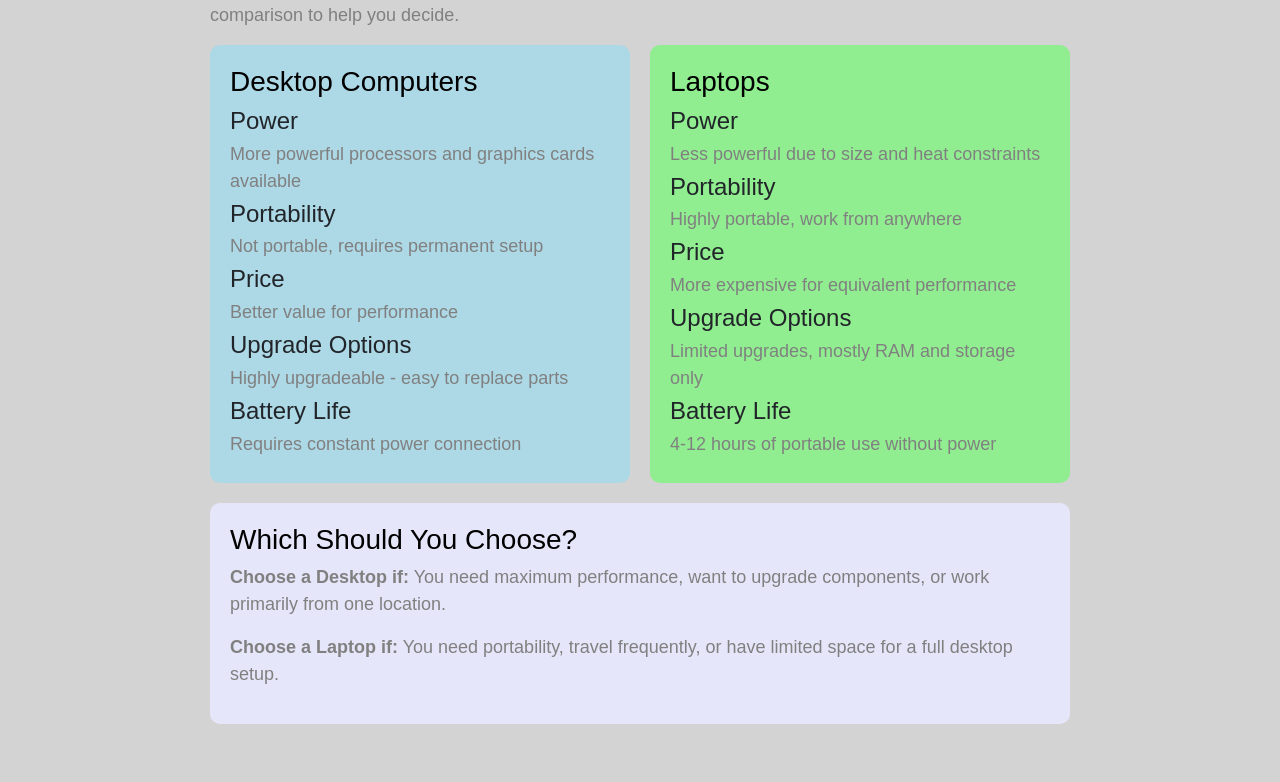
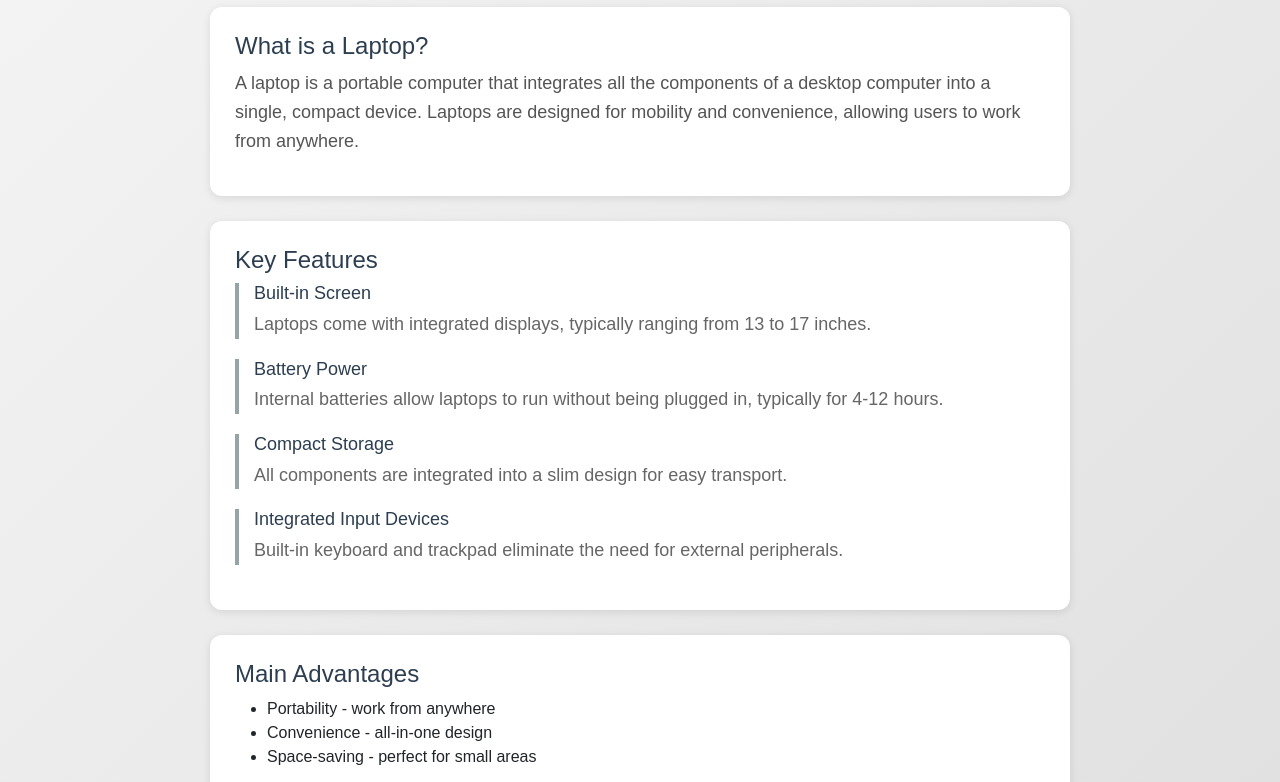
Before and after one commit to 2526-2ihif-wmc/wintertermprojectwebsite-Matias-Timotei-Taut, a plain HTML site: page comparison.html in a window 1280 px wide. Shown: the part 204-986 px from the top of the page. Drawn offline with nearby package versions, Linux system fonts and the light colour scheme.

Commit message:
Changes1
Changes1

```diff
--- a/comparison.html
+++ b/comparison.html
@@ -1,7 +1,7 @@
 <!DOCTYPE html>
 <html>
 <head>
-    <title>Comparison Website</title>
+    <title>Laptops Website</title>
 
     <!-- Bootstrap for dropdown menu -->
     <link href="https://cdnjs.cloudflare.com/ajax/libs/bootstrap/5.3.2/css/bootstrap.min.css" rel="stylesheet">
@@ -11,11 +11,11 @@
 <body>
     <!-- Top navigation -->
     <div class="header">
-        <h1>Tech Guide</h1>
+        <h1 class="fade-in">Tech Guide</h1>
 
         <!-- Bootstrap dropdown button -->
-        <div class="dropdown">
-            <button class="btn btn-light dropdown-toggle" type="button" data-bs-toggle="dropdown">
+        <div class="dropdown fade-in">
+            <button class="btn btn-dark dropdown-toggle" type="button" data-bs-toggle="dropdown">
                 Menu
             </button>
             <ul class="dropdown-menu">
@@ -30,74 +30,44 @@
 
     <!-- Main content -->
     <div class="content">
-        <h2>PCs vs Laptops</h2>
+        <h2 class="slide-in">Laptops</h2>
 
-        <p>Choosing between a desktop computer and a laptop depends on your specific needs. Here's a detailed comparison to help you decide.</p>
+        <div class="box fade-up">
+            <h3>What is a Laptop?</h3>
+            <p>A laptop is a portable computer that integrates all the components of a desktop computer into a single, compact device. Laptops are designed for mobility and convenience, allowing users to work from anywhere.</p>
+        </div>
 
-        <div class="compare">
-            <div class="box blue">
-                <h3>Desktop Computers</h3>
+        <div class="box fade-up">
+            <h3>Key Features</h3>
 
             <div class="item">
-                    <h4>Power</h4>
-                    <p>More powerful processors and graphics cards available</p>
+                <h4>Built-in Screen</h4>
+                <p>Laptops come with integrated displays, typically ranging from 13 to 17 inches.</p>
             </div>
 
             <div class="item">
-                    <h4>Portability</h4>
-                    <p>Not portable, requires permanent setup</p>
+                <h4>Battery Power</h4>
+                <p>Internal batteries allow laptops to run without being plugged in, typically for 4-12 hours.</p>
             </div>
 
             <div class="item">
-                    <h4>Price</h4>
-                    <p>Better value for performance</p>
+                <h4>Compact Storage</h4>
+                <p>All components are integrated into a slim design for easy transport.</p>
             </div>
 
             <div class="item">
-                    <h4>Upgrade Options</h4>
-                    <p>Highly upgradeable - easy to replace parts</p>
-                </div>
-
-                <div class="item">
-                    <h4>Battery Life</h4>
-                    <p>Requires constant power connection</p>
+                <h4>Integrated Input Devices</h4>
+                <p>Built-in keyboard and trackpad eliminate the need for external peripherals.</p>
             </div>
         </div>
 
-            <div class="box green">
-                <h3>Laptops</h3>
-
-                <div class="item">
-                    <h4>Power</h4>
-                    <p>Less powerful due to size and heat constraints</p>
-                </div>
-
-                <div class="item">
-                    <h4>Portability</h4>
-                    <p>Highly portable, work from anywhere</p>
-                </div>
-
-                <div class="item">
-                    <h4>Price</h4>
-                    <p>More expensive for equivalent performance</p>
-                </div>
-
-                <div class="item">
-                    <h4>Upgrade Options</h4>
-                    <p>Limited upgrades, mostly RAM and storage only</p>
-                </div>
-
-                <div class="item">
-                    <h4>Battery Life</h4>
-                    <p>4-12 hours of portable use without power</p>
-                </div>
-            </div>
-        </div>
-
-        <div class="box purple">
-            <h3>Which Should You Choose?</h3>
-            <p><strong>Choose a Desktop if:</strong> You need maximum performance, want to upgrade components, or work primarily from one location.</p>
-            <p><strong>Choose a Laptop if:</strong> You need portability, travel frequently, or have limited space for a full desktop setup.</p>
+        <div class="box highlight fade-up">
+            <h3>Main Advantages</h3>
+            <ul>
+                <li>Portability - work from anywhere</li>
+                <li>Convenience - all-in-one design</li>
+                <li>Space-saving - perfect for small areas</li>
+            </ul>
         </div>
     </div>
 
--- a/style.css
+++ b/style.css
@@ -1,97 +1,88 @@
+/* Gray and White Theme with Smooth Animations */
+
 body {
-    font-family: Arial;
+    font-family: Arial, sans-serif;
     margin: 0;
-    background-color: lightgray;
+    background: linear-gradient(135deg, #f5f5f5 0%, #e0e0e0 100%);
+    min-height: 100vh;
 }
 
 /* Header */
 .header {
-    background-color: blue;
+    background: linear-gradient(135deg, #2c3e50 0%, #34495e 100%);
     color: white;
     padding: 20px;
     display: flex;
     justify-content: space-between;
     align-items: center;
+    box-shadow: 0 4px 6px rgba(0, 0, 0, 0.1);
 }
 
 .header h1 {
     margin: 0;
+    font-size: 28px;
 }
 
 /* Content */
 .content {
     max-width: 900px;
-    margin: 20px auto;
+    margin: 40px auto;
     padding: 20px;
 }
 
 .content h2 {
-    color: darkblue;
+    color: #2c3e50;
     font-size: 36px;
+    margin-bottom: 30px;
 }
 
 .content p {
     font-size: 18px;
-    color: gray;
+    color: #555;
+    line-height: 1.6;
 }
 
 /* Boxes */
 .box {
-    background-color: white;
-    padding: 20px;
-    margin-bottom: 20px;
-    border-radius: 10px;
+    background: white;
+    padding: 25px;
+    margin-bottom: 25px;
+    border-radius: 12px;
+    box-shadow: 0 2px 8px rgba(0, 0, 0, 0.1);
+    transition: all 0.4s ease;
+}
+
+.box:hover {
+    transform: translateY(-8px);
+    box-shadow: 0 8px 20px rgba(0, 0, 0, 0.15);
 }
 
 .box h3 {
-    color: black;
+    color: #2c3e50;
     margin-top: 0;
+    font-size: 24px;
 }
 
-/* Items inside boxes
+/* Items inside boxes */
 .item {
-    border-left: 4px solid blue;
+    border-left: 4px solid #95a5a6;
     padding-left: 15px;
-    margin-bottom: 15px;
+    margin-bottom: 20px;
+    transition: all 0.3s ease;
 }
-*/
+
+.item:hover {
+    border-left-color: #2c3e50;
+    padding-left: 20px;
+}
 
 .item h4 {
     margin: 5px 0;
+    color: #2c3e50;
+    font-size: 18px;
 }
 
 .item p {
     margin: 5px 0;
+    color: #666
 }
-
-/* Colored boxes */
-.blue {
-    background-color: lightblue;
-}
-
-.green {
-    background-color: lightgreen;
-}
-
-.purple {
-    background-color: lavender;
-}
-
-/* Comparison layout */
-.compare {
-    display: flex;
-    gap: 20px;
-}
-
-.compare .box {
-    flex: 1;
-}
-
-/* Lists */
-ul {
-    font-size: 18px;
-}
-
-li {
-    margin-bottom: 10px;
-}
```
Also changed, not shown: best-computer.html (+8 -8 lines), best-laptop.html (+7 -55 lines), index.html (+6 -6 lines), laptops.html (+7 -7 lines). Lines whose indentation alone changed are shown as unchanged.
